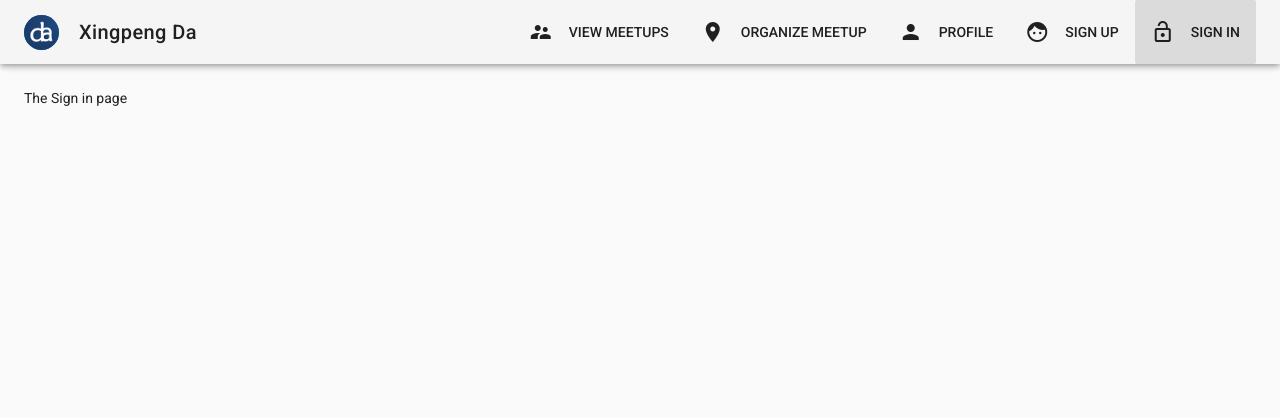
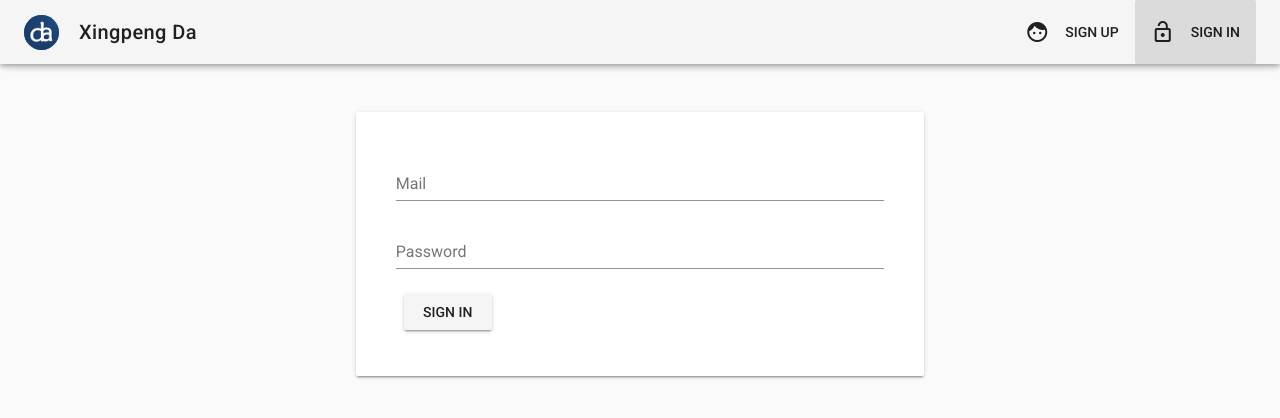
Before and after one commit to daveying/typescript-vue-tutorial, a Vue app in the folder blog-third-try/: page /signin in a window 1280 px wide. Shown: the top 418 px of the page. Built offline with nearby package versions, Linux system fonts and the light colour scheme.

Commit message:
add auth functions

```diff
--- a/blog-third-try/src/App.vue
+++ b/blog-third-try/src/App.vue
@@ -58,14 +58,26 @@
 export default {
   data () {
     return {
-      sideNav: false,
-      menuItems: [
-        { icon: 'supervisor_account', title: 'View Meetups', link: '/meetups' },
-        { icon: 'room', title: 'Organize Meetup', link: '/meetup/new' },
-        { icon: 'person', title: 'Profile', link: '/profile' },
+      sideNav: false
+    }
+  },
+  computed: {
+    menuItems () {
+      let menuItems = [
         { icon: 'face', title: 'Sign up', link: '/signup' },
         { icon: 'lock_open', title: 'Sign in', link: '/signin' }
       ]
+      if (this.userIsAuthenticated) {
+        menuItems = [
+          { icon: 'supervisor_account', title: 'View Meetups', link: '/meetups' },
+          { icon: 'room', title: 'Organize Meetup', link: '/meetup/new' },
+          { icon: 'person', title: 'Profile', link: '/profile' }
+        ]
+      }
+      return menuItems
+    },
+    userIsAuthenticated () {
+      return this.$store.getters.user !== null && this.$store.getters.user !== undefined
     }
   },
   name: 'App'
--- a/blog-third-try/src/components/User/Signin.vue
+++ b/blog-third-try/src/components/User/Signin.vue
@@ -1,5 +1,70 @@
 <template>
-  <div>
-      The Sign in page
-  </div>
+  <v-container>
+    <v-layout row>
+      <v-flex xs12 sm6 offset-sm3>
+        <v-card>
+          <v-card-text>
+            <v-container>
+              <form @submit.prevent="onSignin">
+                <v-layout row>
+                  <v-flex xs12>
+                    <v-text-field
+                      name="email"
+                      label="Mail"
+                      id="email"
+                      v-model="email"
+                      type="email"
+                      required></v-text-field>
+                  </v-flex>
+                </v-layout><v-layout row>
+                  <v-flex xs12>
+                    <v-text-field
+                      name="password"
+                      label="Password"
+                      id="password"
+                      v-model="password"
+                      type="password"
+                      required></v-text-field>
+                  </v-flex>
+                </v-layout>
+                <v-layout row>
+                  <v-flex xs12>
+                    <v-btn type="submit">Sign in</v-btn>
+                  </v-flex>
+                </v-layout>
+              </form>
+            </v-container>
+          </v-card-text>
+        </v-card>
+      </v-flex>
+    </v-layout>
+  </v-container>
 </template>
+
+<script>
+export default {
+  data () {
+    return {
+      email: '',
+      password: ''
+    }
+  },
+  computed: {
+    user () {
+      return this.$store.getters.user
+    }
+  },
+  watch: {
+    user (value) {
+      if (value !== null && value !== undefined) {
+        this.$router.push('/')
+      }
+    }
+  },
+  methods: {
+    onSignin () {
+      this.$store.dispatch('signUserIn', {email: this.email, password: this.password})
+    }
+  }
+}
+</script>
--- a/blog-third-try/src/components/User/Signup.vue
+++ b/blog-third-try/src/components/User/Signup.vue
@@ -5,7 +5,7 @@
         <v-card>
           <v-card-text>
             <v-container>
-              <form>
+              <form @submit.prevent="onSignup">
                 <v-layout row>
                   <v-flex xs12>
                     <v-text-field
@@ -41,7 +41,7 @@
                 </v-layout>
                 <v-layout row>
                   <v-flex xs12>
-                    <v-btn type="submit" @click="onSignup()">Sign up</v-btn>
+                    <v-btn type="submit">Sign up</v-btn>
                   </v-flex>
                 </v-layout>
               </form>
@@ -65,12 +65,22 @@
   computed: {
     comparePasswords () {
       return this.password !== this.confirmPassword ? 'Passwords do not match' : ''
+    },
+    user () {
+      return this.$store.getters.user
+    }
+  },
+  watch: {
+    user (value) {
+      if (value !== null && value !== undefined) {
+        this.$router.push('/')
+      }
     }
   },
   methods: {
     onSignup () {
       // Vuex
-      console.log({email: this.email, password: this.password, confirmPassword: this.confirmPassword})
+      this.$store.dispatch('signUserUp', {email: this.email, password: this.password})
     }
   }
 }
--- a/blog-third-try/src/store/index.js
+++ b/blog-third-try/src/store/index.js
@@ -1,5 +1,6 @@
 import Vue from 'vue'
 import Vuex from 'vuex'
+import * as firebase from 'firebase'
 
 Vue.use(Vuex)
 
@@ -19,14 +20,25 @@
         date: '2017-07-19'
       }
     ],
-    user: {
-      id: 'sdadewws',
-      registeredMeetups: ['1']
-    }
+    user: null,
+    loading: false,
+    error: null
   },
   mutations: {
     createMeetup (state, payload) {
       state.loadedMeetups.push(payload)
+    },
+    setUser (state, payload) {
+      state.user = payload
+    },
+    setLoading (state, payload) {
+      state.loading = payload
+    },
+    setError (state, payload) {
+      state.error = payload
+    },
+    clearError (state) {
+      state.error = null
     }
   },
   actions: {
@@ -41,6 +53,40 @@
       }
       // Reach out to firebase and store it and get back id
       commit('createMeetup', meetup)
+    },
+    signUserIn ({commit}, payload) {
+      firebase.auth().signInWithEmailAndPassword(payload.email, payload.password)
+        .then(
+          user => {
+            const newUser = {
+              id: user.uid,
+              registeredMeetups: []
+            }
+            commit('setUser', newUser)
+          }
+        )
+        .catch(
+          error => {
+            console.log(error)
+          }
+        )
+    },
+    signUserUp ({commit}, payload) {
+      firebase.auth().createUserWithEmailAndPassword(payload.email, payload.password)
+        .then(
+          user => {
+            const newUser = {
+              id: user.uid,
+              registeredMeetups: []
+            }
+            commit('setUser', newUser)
+          }
+        )
+        .catch(
+          error => {
+            console.log(error)
+          }
+        )
     }
   },
   getters: {
@@ -58,6 +104,9 @@
           return meetup.id === meetupId
         })
       }
+    },
+    user (state) {
+      return state.user
     }
   }
 })
```
